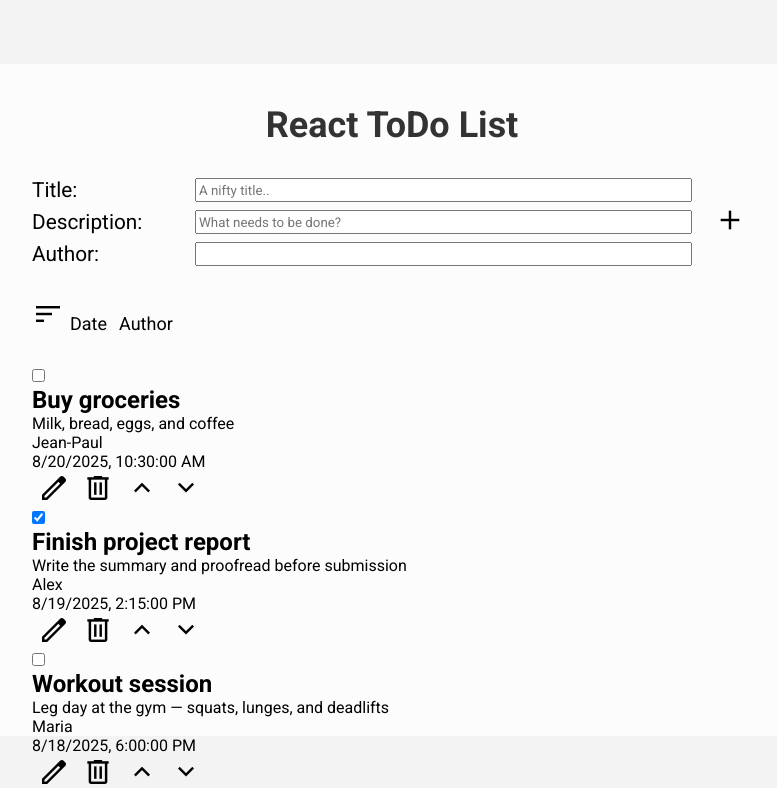
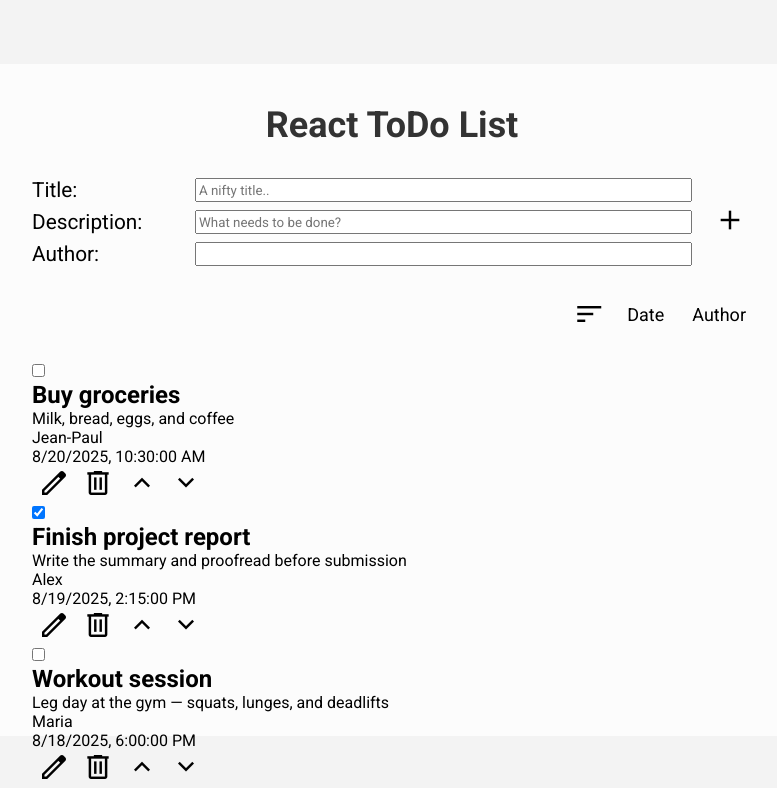
Before and after one commit to Arnith86/LexiconExercise15_React_Todo_List, a React (Vite) app in the folder LexiconExercise13_React_Media_Player_TS_CSS_React/: page / in a window 1280 px wide. Shown: the top 788 px of the page, without its empty margins (248-1025 px from the left). Built offline with nearby package versions, Linux system fonts and the light colour scheme.

Commit message:
styled sort-action-buttons

```diff
--- /dev/null
+++ b/LexiconExercise13_React_Media_Player_TS_CSS_React/src/css/sort-action-buttons.css
@@ -0,0 +1,5 @@
+.sort-action-buttons {
+  display: flex;
+  justify-content: flex-end;
+  gap: 1rem;
+}
--- a/LexiconExercise13_React_Media_Player_TS_CSS_React/src/css/style.css
+++ b/LexiconExercise13_React_Media_Player_TS_CSS_React/src/css/style.css
@@ -1,3 +1,4 @@
 @import url("base.css");
 @import url("header.css");
 @import url("todo-forms.css");
+@import url("sort-action-buttons.css");
```
